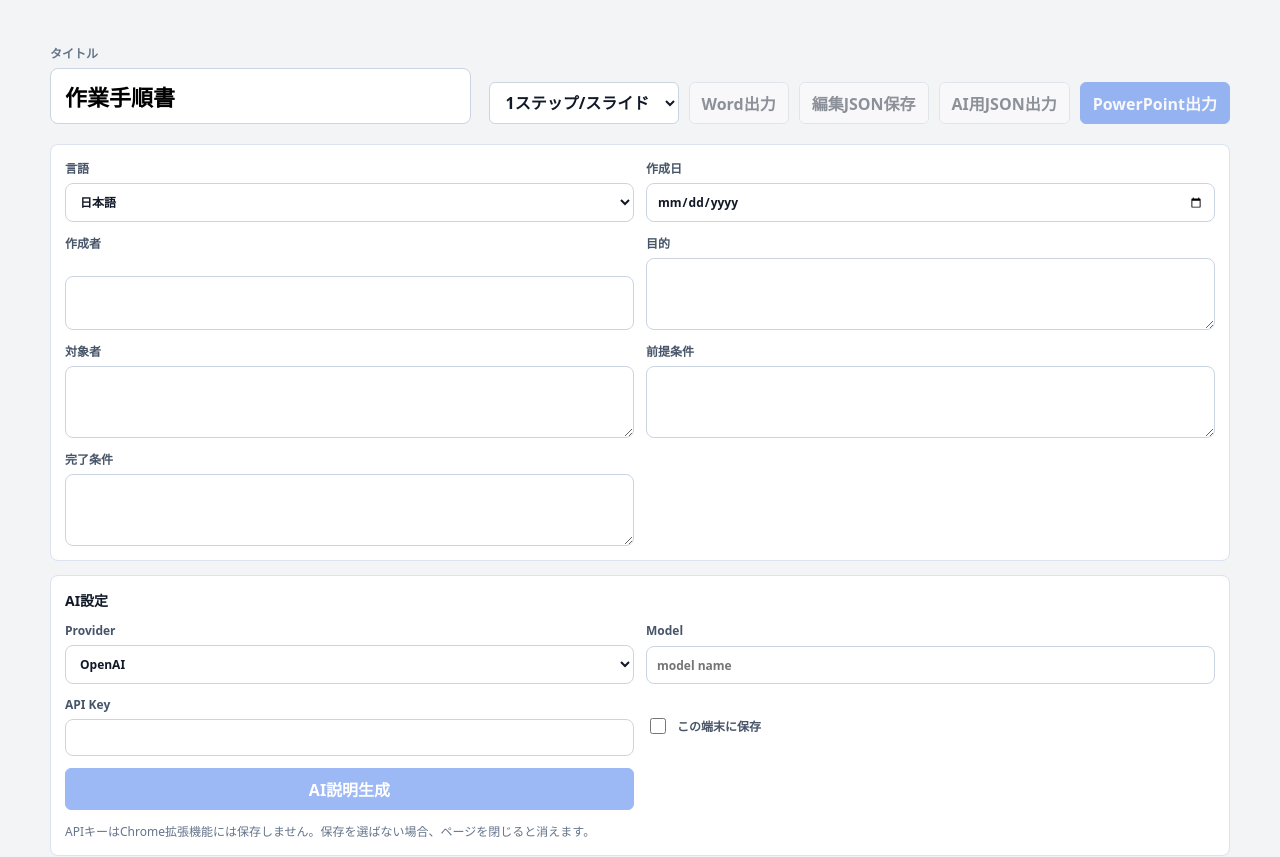
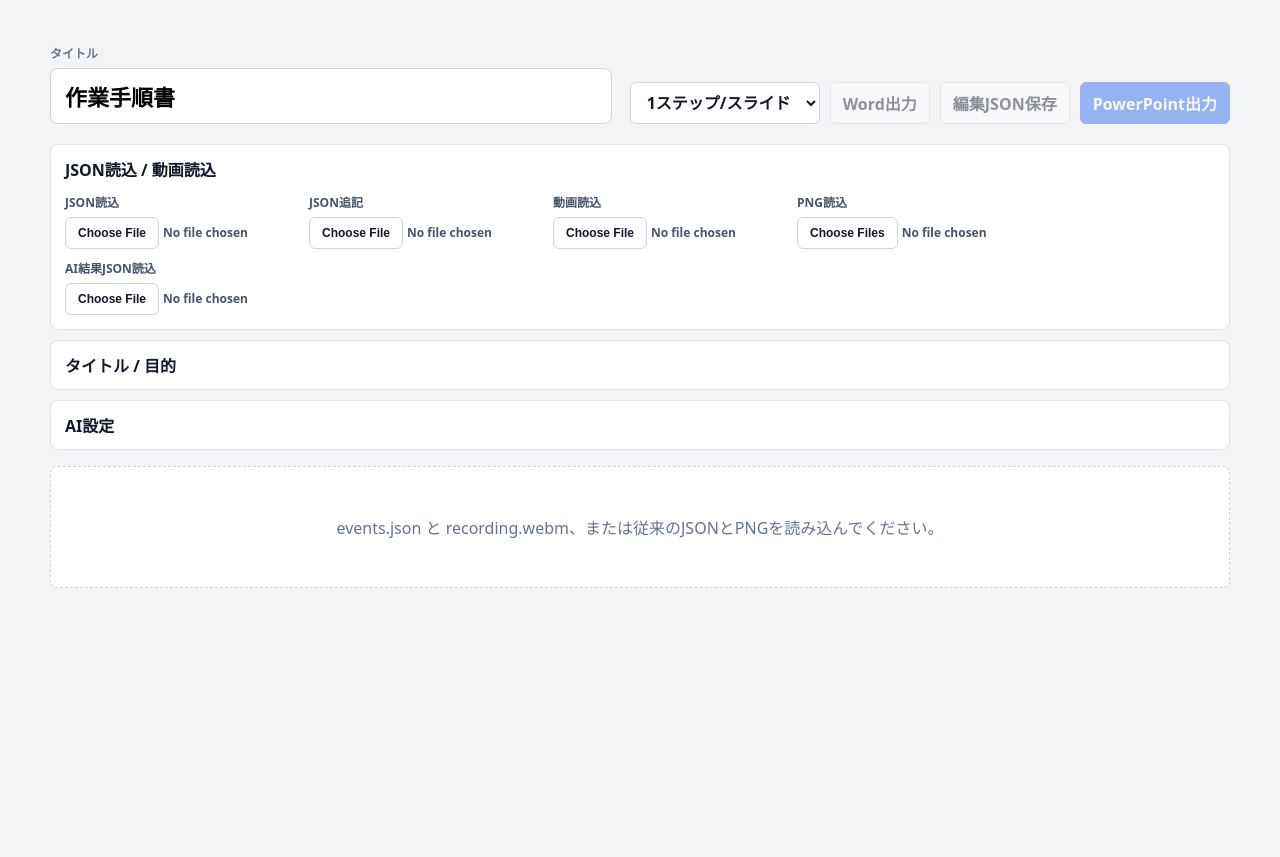
Before and after one commit to yhtko/manual-creator, a React (Vite) app: page / in a window 1280 px wide. Shown: the top 857 px of the page. After the commit the page ends 800 px from the top, so only its background shows below. Built offline with nearby package versions, Linux system fonts and the light colour scheme.

Commit message:
Streamline setup panels and AI context

```diff
--- a/web/src/main.jsx
+++ b/web/src/main.jsx
@@ -563,15 +563,45 @@ function App() {
             <button type="button" onClick={exportProjectJson} disabled={orderedSteps.length === 0}>
               {text.jsonSave}
             </button>
-            <button type="button" onClick={exportAiContextJson} disabled={orderedSteps.length === 0}>
-              {text.aiContextExport}
-            </button>
             <button type="button" onClick={exportPowerPoint} disabled={orderedSteps.length === 0}>
               {text.pptExport}
             </button>
           </div>
         </header>
 
+        <section className="setup-panels">
+          <details className="settings-panel" open>
+            <summary>{text.jsonImport} / {text.videoImport}</summary>
+            <div className="settings-panel-body">
+              <section className="import-panel">
+                <label>
+                  {text.jsonImport}
+                  <input type="file" accept="application/json,.json" onChange={(event) => importProject(event.target.files[0])} />
+                </label>
+                <label>
+                  {text.jsonAppend}
+                  <input type="file" accept="application/json,.json" onChange={(event) => appendProject(event.target.files[0])} />
+                </label>
+                <label>
+                  {text.videoImport}
+                  <input type="file" accept="video/webm,.webm" onChange={(event) => importVideo(event.target.files[0])} />
+                </label>
+                <label>
+                  {text.pngImport}
+                  <input type="file" accept="image/png" multiple onChange={(event) => importImages(event.target.files)} />
+                </label>
+                <label>
+                  {text.aiResultImport}
+                  <input type="file" accept="application/json,.json" onChange={(event) => importAiResult(event.target.files[0])} />
+                </label>
+                {videoStatus ? <p className="import-status">{videoStatus}</p> : null}
+              </section>
+            </div>
+          </details>
+
+          <details className="settings-panel">
+            <summary>{text.title} / {text.purpose}</summary>
+            <div className="settings-panel-body">
               <section className="document-info">
                 <label>
                   {text.language}
@@ -621,9 +651,13 @@ function App() {
                   />
                 </label>
               </section>
-
+            </div>
+          </details>
+
+          <details className="settings-panel">
+            <summary>{text.aiSettings}</summary>
+            <div className="settings-panel-body">
               <section className="ai-settings-panel">
-          <div className="section-heading">{text.aiSettings}</div>
                 <label>
                   {text.aiProvider}
                   <select value={aiSettings.provider} onChange={(event) => updateAiSettings({ provider: event.target.value })}>
@@ -660,33 +694,15 @@ function App() {
                   <button type="button" onClick={generateAiDescriptions} disabled={orderedSteps.length === 0 || aiBusy}>
                     {text.aiGenerate}
                   </button>
+                  <button type="button" onClick={exportAiContextJson} disabled={orderedSteps.length === 0}>
+                    {text.aiContextExport}
+                  </button>
                 </div>
                 <p className="field-note">{text.aiKeyNote}</p>
                 {aiStatus ? <p className="import-status">{aiStatus}</p> : null}
               </section>
-
-        <section className="import-panel">
-          <label>
-            {text.jsonImport}
-            <input type="file" accept="application/json,.json" onChange={(event) => importProject(event.target.files[0])} />
-          </label>
-          <label>
-            {text.jsonAppend}
-            <input type="file" accept="application/json,.json" onChange={(event) => appendProject(event.target.files[0])} />
-          </label>
-          <label>
-            {text.videoImport}
-            <input type="file" accept="video/webm,.webm" onChange={(event) => importVideo(event.target.files[0])} />
-          </label>
-          <label>
-            {text.pngImport}
-            <input type="file" accept="image/png" multiple onChange={(event) => importImages(event.target.files)} />
-          </label>
-          <label>
-            {text.aiResultImport}
-            <input type="file" accept="application/json,.json" onChange={(event) => importAiResult(event.target.files[0])} />
-          </label>
-          {videoStatus ? <p className="import-status">{videoStatus}</p> : null}
+            </div>
+          </details>
         </section>
 
         <section className="steps">
@@ -1191,11 +1207,7 @@ function createAiContextProject(project, orderedSteps, images) {
           has_loaded_image: Boolean(getStepImage(images, step)),
           note: 'The web app can generate a marked screenshot from the recording; image binary is not embedded in this JSON.'
         },
-        click: {
-          x: step.x ?? null,
-          y: step.y ?? null,
-          viewport_width: step.viewport_width ?? null,
-          viewport_height: step.viewport_height ?? null,
+        click_timing: {
           timestamp_ms: step.timestamp_ms ?? null,
           captured_at: step.captured_at || ''
         },
--- a/web/src/styles.css
+++ b/web/src/styles.css
@@ -88,6 +88,37 @@ button:disabled {
   background: #2563eb;
 }
 
+.setup-panels {
+  display: grid;
+  gap: 10px;
+}
+
+.settings-panel {
+  overflow: hidden;
+  border: 1px solid #dbe3ef;
+  border-radius: 8px;
+  background: #ffffff;
+}
+
+.settings-panel summary {
+  display: flex;
+  align-items: center;
+  min-height: 46px;
+  padding: 12px 14px;
+  color: #111827;
+  font-weight: 800;
+  cursor: pointer;
+  user-select: none;
+}
+
+.settings-panel summary:hover {
+  background: #f8fafc;
+}
+
+.settings-panel-body {
+  padding: 0 14px 14px;
+}
+
 .import-panel {
   border: 1px solid #dbe3ef;
   border-radius: 8px;
@@ -149,6 +180,15 @@ button:disabled {
   margin-bottom: 14px;
 }
 
+.settings-panel .import-panel,
+.settings-panel .document-info,
+.settings-panel .ai-settings-panel {
+  border: 0;
+  padding: 0;
+  margin: 0;
+  background: transparent;
+}
+
 .section-heading {
   grid-column: 1 / -1;
   color: #111827;
@@ -178,7 +218,9 @@ button:disabled {
 }
 
 .ai-action-row {
-  display: flex;
+  display: grid;
+  grid-template-columns: repeat(2, minmax(180px, 1fr));
+  gap: 10px;
   align-items: end;
 }
 
@@ -353,4 +395,8 @@ textarea {
   .export-actions > * {
     flex: 1 1 180px;
   }
+
+  .ai-action-row {
+    grid-template-columns: 1fr;
+  }
 }
```
Lines whose indentation alone changed are shown as unchanged.
